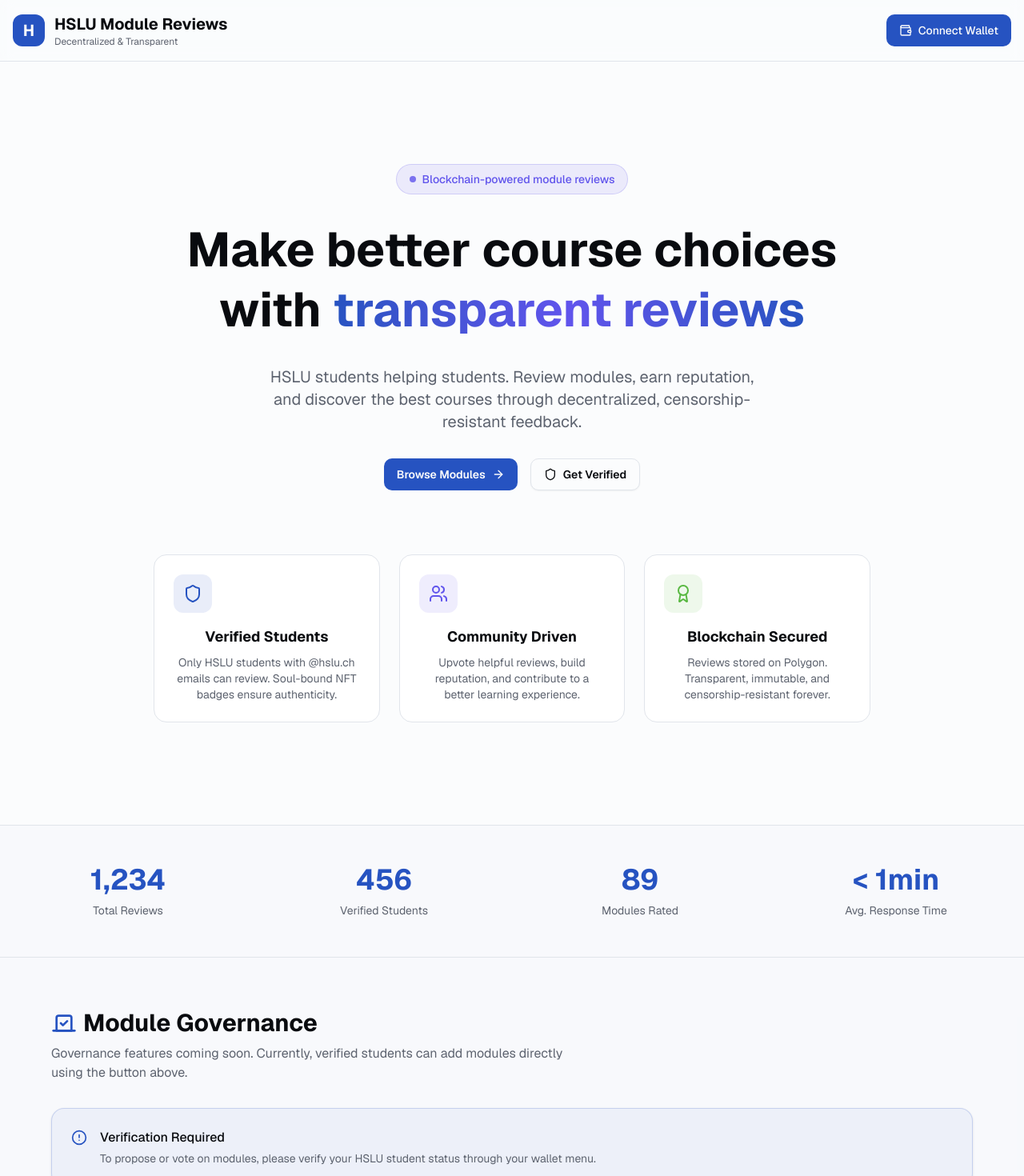
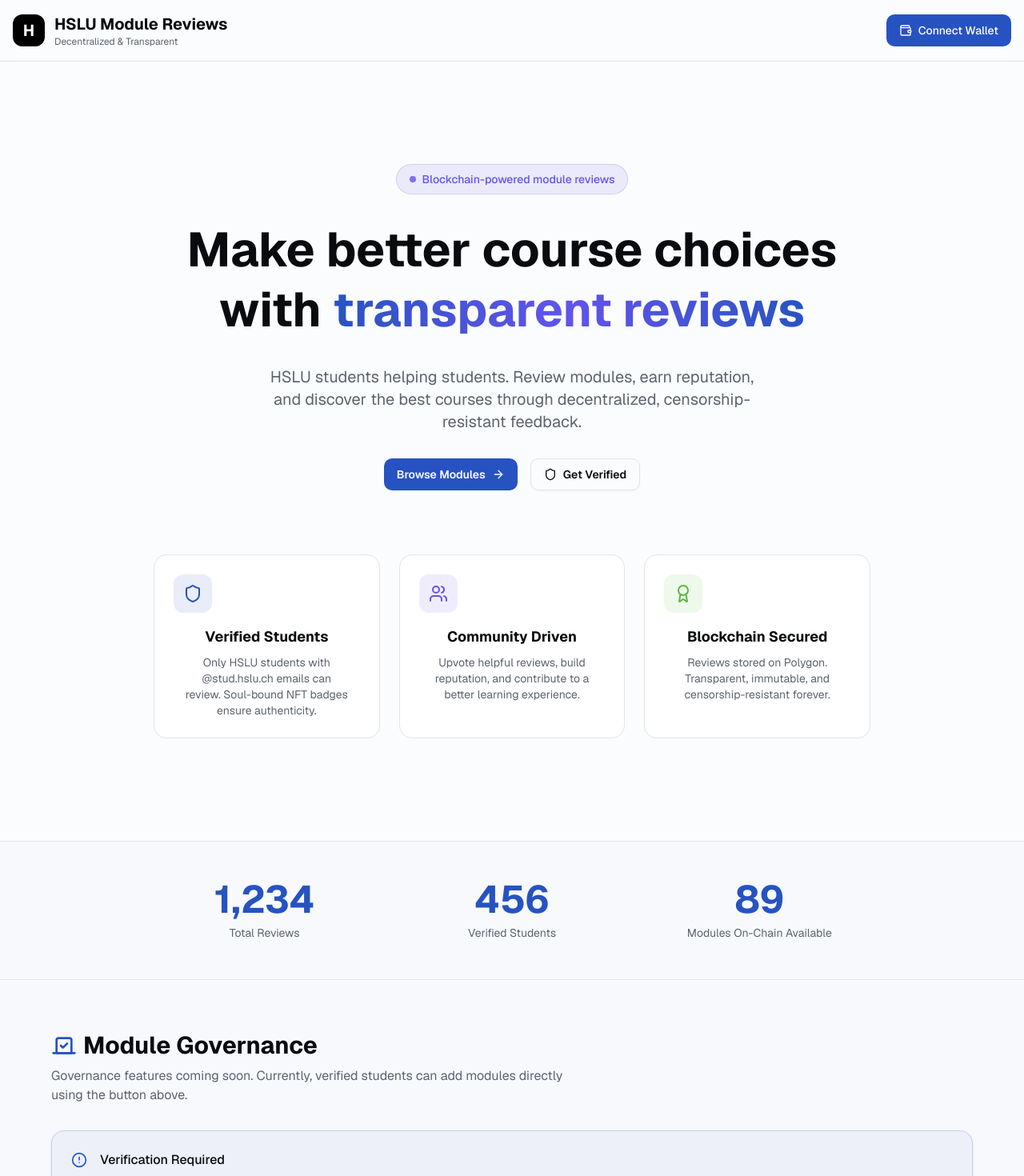
Before and after one commit to BCHAIN-MN/interface, a Next.js app: page / in a window 1280 px wide. Shown: the top 1470 px of the page at 80% size. Built offline with nearby package versions, Linux system fonts and the light colour scheme.

Commit message:
Update Frontend and refactoring

```diff
--- a/app/globals.css
+++ b/app/globals.css
@@ -126,7 +126,6 @@
   * {
     @apply border-border outline-ring/50;
   }
-
   body {
     @apply bg-background text-foreground;
   }
--- a/app/layout.tsx
+++ b/app/layout.tsx
@@ -1,20 +1,37 @@
-import type {Metadata} from 'next'
-import {Geist, Geist_Mono} from 'next/font/google'
-import {Toaster} from '@/components/ui/toaster'
+import type { Metadata } from 'next'
+import { Geist, Geist_Mono } from 'next/font/google'
+import { Toaster } from '@/components/ui/toaster'
 import './globals.css'
 
-const _geist = Geist({subsets: ["latin"]});
-const _geistMono = Geist_Mono({subsets: ["latin"]});
+const _geist = Geist({ subsets: ["latin"] });
+const _geistMono = Geist_Mono({ subsets: ["latin"] });
 
 export const metadata: Metadata = {
   title: 'HSLU Module Reviews | Blockchain-Powered Student Feedback',
   description: 'Transparent, decentralized module reviews by HSLU students for HSLU students. Make better course choices with verified, on-chain feedback.',
   keywords: ['HSLU', 'module reviews', 'blockchain', 'student feedback', 'DApp', 'Polygon'],
-    authors: [{name: 'HSLU Community'}],
+  authors: [{ name: 'HSLU Community' }],
   openGraph: {
     title: 'HSLU Module Reviews',
     description: 'Blockchain-powered student reviews for HSLU modules',
     type: 'website',
+  },
+  icons: {
+    icon: [
+      {
+        url: '/icon-light-32x32.svg',
+        media: '(prefers-color-scheme: light)',
+      },
+      {
+        url: '/icon-dark-32x32.svg',
+        media: '(prefers-color-scheme: dark)',
+      },
+      {
+        url: '/icon.svg',
+        type: 'image/svg+xml',
+      },
+    ],
+    apple: '/apple-icon.svg',
   },
 }
 
@@ -27,7 +44,7 @@ export default function RootLayout({
     <html lang="en">
       <body className={`font-sans antialiased`}>
         {children}
-        <Toaster/>
+        <Toaster />
       </body>
     </html>
   )
--- a/app/page.tsx
+++ b/app/page.tsx
@@ -18,19 +18,18 @@ export default function Home() {
 
   return (
     <main className="min-h-screen">
-            <div
-                className="border-b border-border bg-background/95 backdrop-blur supports-[backdrop-filter]:bg-background/60 sticky top-0 z-50">
+      <div className="border-b border-border bg-background/95 backdrop-blur supports-[backdrop-filter]:bg-background/60 sticky top-0 z-50">
         <div className="container mx-auto px-4 py-4 flex items-center justify-between">
           <div className="flex items-center gap-3">
-                        <div className="w-10 h-10 rounded-lg bg-primary flex items-center justify-center">
-                            <span className="text-primary-foreground font-bold text-xl">H</span>
+            <div className="w-10 h-10 rounded-lg bg-black dark:bg-white flex items-center justify-center">
+              <span className="text-white dark:text-black font-bold text-xl">H</span>
             </div>
             <div>
               <h1 className="text-xl font-bold text-balance">HSLU Module Reviews</h1>
               <p className="text-xs text-muted-foreground">Decentralized & Transparent</p>
             </div>
           </div>
-                    <WalletConnect onWalletChange={handleWalletChange}/>
+          <WalletConnect onWalletChange={handleWalletChange} />
         </div>
       </div>
 
--- a/components/hero.tsx
+++ b/components/hero.tsx
@@ -22,10 +22,26 @@ export function Hero() {
         </p>
 
         <div className="flex flex-col sm:flex-row items-center justify-center gap-4">
-          <Button size="lg" className="gap-2 font-semibold">
+          <Button
+            size="lg"
+            className="gap-2 font-semibold"
+            onClick={() => {
+              const moduleSection = document.getElementById('modules-section')
+              if (moduleSection) {
+                moduleSection.scrollIntoView({ behavior: 'smooth', block: 'start' })
+              }
+            }}
+          >
             Browse Modules <ArrowRight className="w-4 h-4" />
           </Button>
-          <Button size="lg" variant="outline" className="gap-2 font-semibold">
+          <Button
+            size="lg"
+            variant="outline"
+            className="gap-2 font-semibold"
+            onClick={() => {
+              alert('To get verified, please contact the contract owner at: marcel.christen@stud.hslu.ch\n\nVerification is currently done manually by the admin.')
+            }}
+          >
             <Shield className="w-4 h-4" /> Get Verified
           </Button>
         </div>
@@ -37,7 +53,7 @@ export function Hero() {
             </div>
             <h3 className="font-bold text-lg mb-2">Verified Students</h3>
             <p className="text-sm text-muted-foreground text-pretty">
-              Only HSLU students with @hslu.ch emails can review. Soul-bound NFT badges ensure authenticity.
+              Only HSLU students with @stud.hslu.ch emails can review. Soul-bound NFT badges ensure authenticity.
             </p>
           </div>
 
--- a/components/stats.tsx
+++ b/components/stats.tsx
@@ -2,17 +2,16 @@ export function Stats() {
   const stats = [
     { label: 'Total Reviews', value: '1,234' },
     { label: 'Verified Students', value: '456' },
-    { label: 'Modules Rated', value: '89' },
-    { label: 'Avg. Response Time', value: '< 1min' },
+    { label: 'Modules On-Chain Available', value: '89' },
   ]
 
   return (
     <section className="border-y border-border bg-muted/30 py-12">
       <div className="container mx-auto px-4">
-        <div className="grid grid-cols-2 lg:grid-cols-4 gap-8">
+        <div className="grid grid-cols-1 md:grid-cols-3 gap-8 max-w-4xl mx-auto">
           {stats.map((stat) => (
             <div key={stat.label} className="text-center">
-              <div className="text-3xl lg:text-4xl font-bold text-primary mb-2">
+              <div className="text-4xl lg:text-5xl font-bold text-primary mb-2">
                 {stat.value}
               </div>
               <div className="text-sm text-muted-foreground">{stat.label}</div>
```
Lines whose indentation alone changed are shown as unchanged.
